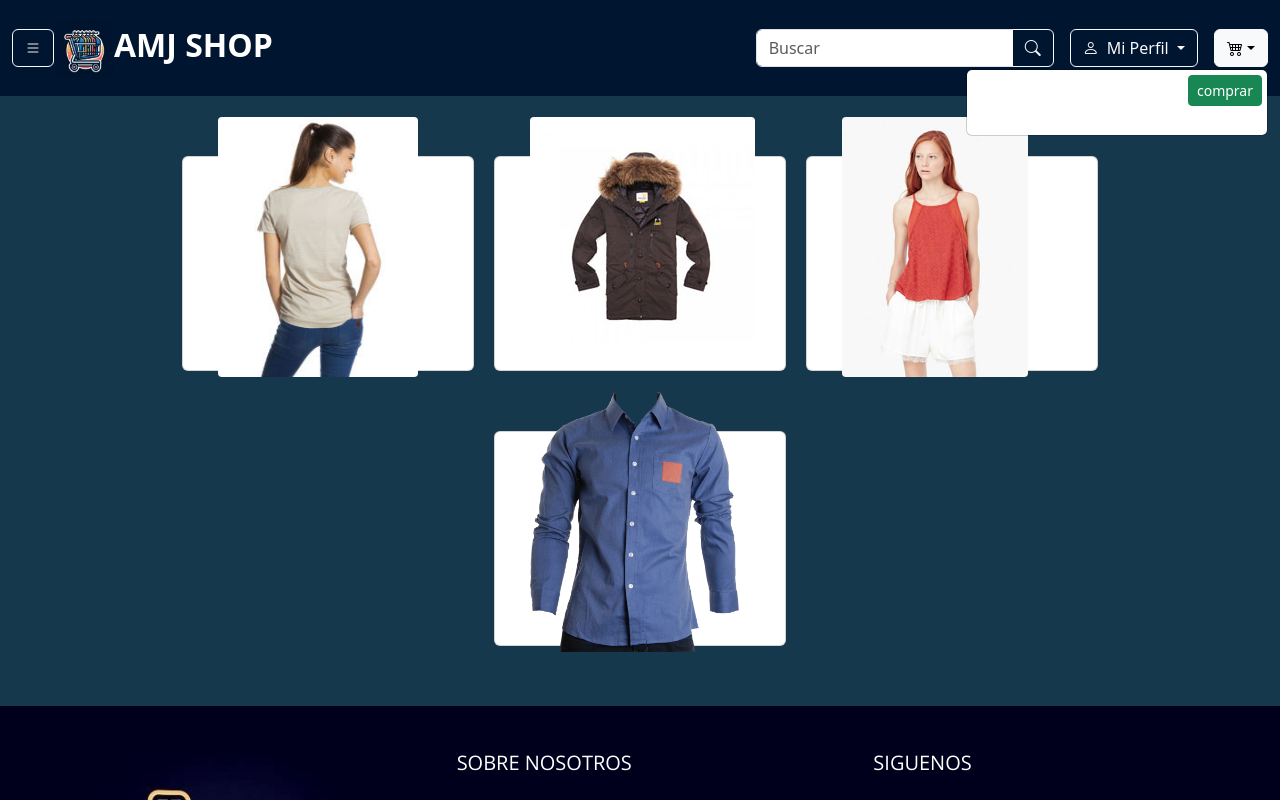
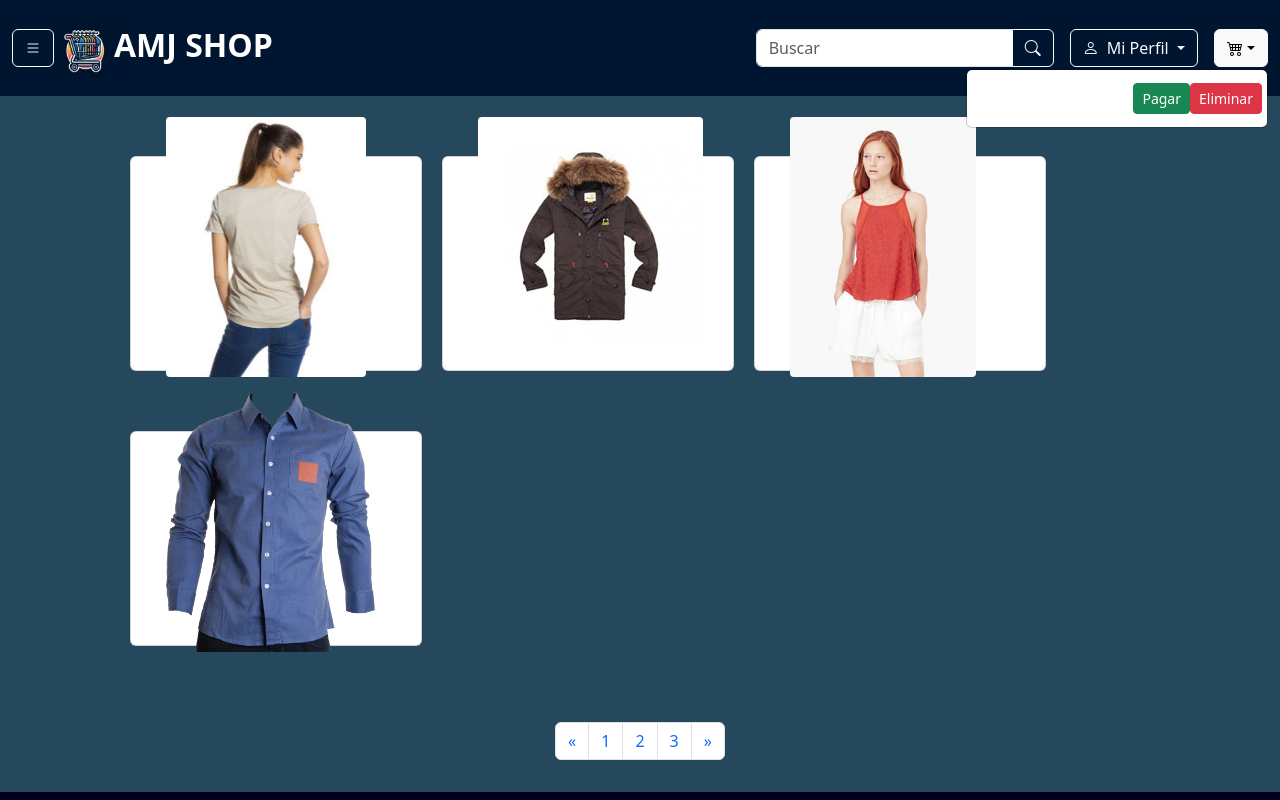
Before and after one commit to Ninthharp8/ProyectoFinal, an Angular app: page / in a window 1280 px wide. Both pictures are taken after a click on the button 1240 px from the left and 48 px from the top of the page. Shown: the top 800 px of the page. Built offline with nearby package versions, Linux system fonts and the light colour scheme.

Commit message:
Cambios finales

```diff
--- a/src/app/Componentes/footer/footer.component.html
+++ b/src/app/Componentes/footer/footer.component.html
@@ -38,5 +38,6 @@
                 <small>&copy; 2023 <b>AMJ Shop</b> - Todos los Derechos Reservados.</small>
             </div>
         </footer> <!--Fin del pie de página-->
+
     </body>
 </html>
--- a/src/app/Componentes/header/header.component.css
+++ b/src/app/Componentes/header/header.component.css
@@ -3,17 +3,16 @@ header {
   background-color: #001530;
 }
 
-/* Estilos para las listas desordenadas (ul) en el encabezado */
-ul {
-  list-style-type: none;
-  margin: 0;
-  padding: 0;
+/*Estilo del off canva*/
+.offcanvas {
+  background-color: #1e293b;
 }
-
-/* Estilos para los elementos de la lista (list items) en el encabezado */
-li {
-  display: inline;
-  margin-right: 20px;
+.navbar-toggler {
+  border: none;
+}
+.navbar-toggler:focus {
+  outline: none;
+  box-shadow: none;
 }
 
 /* Estilos para el menú desplegable */
@@ -24,6 +23,10 @@ li {
   margin-top: var(--bs-dropdown-spacer);
 }
 
+hr{
+  color: #fff;
+}
+
 /* Estilos para el contenedor del carrito de compras */
 .CartContainer {
   width: 300px;
--- a/src/app/Componentes/header/header.component.html
+++ b/src/app/Componentes/header/header.component.html
@@ -1,14 +1,16 @@
 <header>
-    <nav class="navbar navbar-expand-lg">
-        <!-- Logo con url-->
+    <nav class="navbar navbar-expand-lg ">
         <div class="container-fluid">
-            <div class="navbar-brand collapse navbar-collapse" id="navbarSupportedContent">
+            <div class="navbar-brand collapse navbar-collapse text-info fw-semibold fs-4" id="navbarSupportedContent">
+                <!--Botton hamburguesa que despliega el offcanva-->
                 <button class="btn btn-outline-light  " type="button" data-bs-toggle="offcanvas" data-bs-target="#offcanvasWithBothOptions" aria-controls="offcanvasWithBothOptions"><i class="bi bi-list"></i></button>
+                <!-- Logo con url-->
                 <a class="navbar-brand fs-2 fw-bold text-white" href="#">
                     <img src="assets/Logo1.jpeg" alt="Logo AMJ Shop" style="width: 60px; height: 60px;">
                     <span>AMJ SHOP</span>
                 </a>
             </div>
+
             <!-- Buscador-->
             <form class="d-flex me-3" role="search">
                 <div class="input-group ">
@@ -38,7 +40,8 @@
                     <div class="CartContainer">
                     <div class="row">
                         <div class="col-12 text-end">
-                        <button class="btn btn-sm btn-success">comprar</button>
+                        <button class="btn btn-sm btn-success">Pagar</button>
+                        <button class="btn btn-sm btn-danger">Eliminar</button>
                         </div>
                     </div>
                     </div>
@@ -48,20 +51,31 @@
         </div>
     </nav>
     <!-- Este es la parte del offcanvas que se despliega al precionar el botton de hamburguesa-->
-    <div class="offcanvas offcanvas-start" data-bs-scroll="true" tabindex="-1" id="offcanvasWithBothOptions" aria-labelledby="offcanvasWithBothOptionsLabel">
+    <section class="offcanvas offcanvas-start" data-bs-scroll="true" tabindex="-1" id="offcanvasWithBothOptions" aria-labelledby="offcanvasWithBothOptionsLabel">
         <!-- Encabezado del off canvas -->
-        <div class="offcanvas-header">
-        <!--titulo-->
-        <h5 class="offcanvas-title" id="offcanvasWithBothOptionsLabel">Categorias</h5>
-        <!-- boton de cierre de pestaña off canvas-->
-        <button type="button" class="btn-close" data-bs-dismiss="offcanvas" aria-label="Close"></button>
+        <div class="offcanvas-header ">
+            <h5 class="offcanvas-title text-info text-white" id="offcanvasWithBothOptionsLabel">Categorias</h5>
+            <button type="button" class="btn-close" data-bs-dismiss="offcanvas" aria-label="Close"></button>
+
         </div>
+        <hr>
         <!-- Cuerpo del off canvas-->
-        <div class="offcanvas-body">
-        <!-- Enlaces que redireccionaran -->
-        <ul class=" ">
-            <li class="nav-item"><a class="nav-link " aria-current="page" href="#">Camisas</a></li>
-        </ul>
+        <div class="offcanvas-body d-flex flex-column justify-content-between px-0 text-white">
+            <!-- Enlaces que redireccionian una consulta -->
+            <ul class="navbar-nav fs-5 justify-content-evenly">
+                <li class="nav-item p-3 py-md-1">
+                  <a href="" class="nav-link">Camisa</a>
+                </li>
+                <li class="nav-item p-3 py-md-1">
+                  <a href="" class="nav-link">Vestido</a>
+                </li>
+                <li class="nav-item p-3 py-md-1">
+                  <a href="" class="nav-link">Jeans</a>
+                </li>
+                <li class="nav-item p-3 py-md-1">
+                  <a href="" class="nav-link">Blusas</a>
+                </li>
+              </ul>
         </div>
-    </div>
+    </section>
 </header>
--- a/src/app/Componentes/login/login.component.html
+++ b/src/app/Componentes/login/login.component.html
@@ -41,5 +41,6 @@
             </div>
         </div>
     </section>
+
 </body>
 </html>
--- /dev/null
+++ b/src/app/Componentes/paginacion/paginacion.component.css
@@ -0,0 +1,7 @@
+
+body {
+    display: flex;
+    justify-content: center;
+    align-items: center;
+    background: #26485c;
+  }
--- /dev/null
+++ b/src/app/Componentes/paginacion/paginacion.component.html
@@ -0,0 +1,21 @@
+<body class="p-3 m-0 border-0 bd-example m-0 border-0">
+
+    <nav>
+      <ul class="pagination justify-content-center">
+        <li class="page-item">
+          <a class="page-link" href="#" aria-label="Anterior">
+            <span aria-hidden="true">«</span>
+          </a>
+        </li>
+        <li class="page-item"><a class="page-link" href="#">1</a></li>
+        <li class="page-item"><a class="page-link" href="#">2</a></li>
+        <li class="page-item"><a class="page-link" href="#">3</a></li>
+        <li class="page-item">
+          <a class="page-link" href="#" aria-label="Siguiente">
+            <span aria-hidden="true">»</span>
+          </a>
+        </li>
+      </ul>
+    </nav>
+
+  </body>
--- a/src/app/Componentes/principal/principal.component.css
+++ b/src/app/Componentes/principal/principal.component.css
@@ -21,18 +21,25 @@ body {
   display: flex;
   justify-content: center;
   align-items: center;
-  background: #16384c;
+  background: #26485c;
+}
+
+section {
+  display: flex;
+  justify-content: center;
+  align-items: center;
+  background: #26485c;
 }
 
 /* Se estableceran estilos como posicionamiento relativo, anchura de 1100px
 y se centrará su contenido vertical y :horizontal */
 
 .container {
-  position: relative;
+  position: -ms-page;
   width: 1100px;
   display: flex;
-  justify-content: center;
-  align-content: center;
+  /* justify-content: center;
+  align-content: center; */
   flex-wrap: wrap;
   padding: 30px;
 }
--- a/src/app/Componentes/principal/principal.component.html
+++ b/src/app/Componentes/principal/principal.component.html
@@ -16,8 +16,8 @@
           </div>
           <!-- Contiene el contenido como el nombre del producto, precio y agregar al carrito-->
           <div class="content">
-        <h5 class="card-title">Camisa de botones Azul</h5>
-        <p class="card-text">Precio de la camisa</p>
+            <h5 class="card-title">Prenda 1</h5>
+            <p class="card-text">$400.00</p>
             <button href="#" class="btn btn-primary">Agregar al carrito</button>
           </div>
       </div>
@@ -29,8 +29,8 @@
           </div>
         <!-- Contiene el contenido como el nombre del producto, precio y agregar al carrito-->
           <div class="content">
-            <h5 class="card-title">Camisa de botones Azul</h5>
-            <p class="card-text">Precio de la camisa</p>
+              <h5 class="card-title">Prenda 2</h5>
+              <p class="card-text">$400.00</p>
               <button href="#" class="btn btn-primary">Agregar al carrito</button>
           </div>
       </div>
@@ -42,8 +42,8 @@
           </div>
 
           <div class="content">
-            <h5 class="card-title">Camisa de botones Azul</h5>
-            <p class="card-text">Precio de la camisa</p>
+              <h5 class="card-title">Prenda 3</h5>
+              <p class="card-text">400.00</p>
               <button href="#" class="btn btn-primary">Agregar al carrito</button>
           </div>
       </div>
--- a/src/app/app.component.html
+++ b/src/app/app.component.html
@@ -9,8 +9,7 @@
 
     <app-header></app-header>
     <router-outlet></router-outlet>
+    <app-paginacion></app-paginacion>
     <app-footer></app-footer>
-
-
 </body>
 </html>
--- a/src/app/app.module.ts
+++ b/src/app/app.module.ts
@@ -9,6 +9,7 @@ import { PrincipalComponent } from './Componentes/principal/principal.component'
 import { ProductosComponent } from './Componentes/productos/productos.component';
 import { HeaderComponent } from './Componentes/header/header.component';
 import { FooterComponent } from './Componentes/footer/footer.component';
+import { PaginacionComponent } from './Componentes/paginacion/paginacion.component';
 
 
 @NgModule({
@@ -19,7 +20,8 @@ import { FooterComponent } from './Componentes/footer/footer.component';
     PrincipalComponent,
     ProductosComponent,
     HeaderComponent,
-    FooterComponent
+    FooterComponent,
+    PaginacionComponent
   ],
   imports: [
     BrowserModule,
```
Also changed, not shown: src/app/Componentes/paginacion/paginacion.component.ts (added, +10 -0 lines), 1 other file (tests, documents, lock files or other folders). Lines whose indentation alone changed are shown as unchanged.
